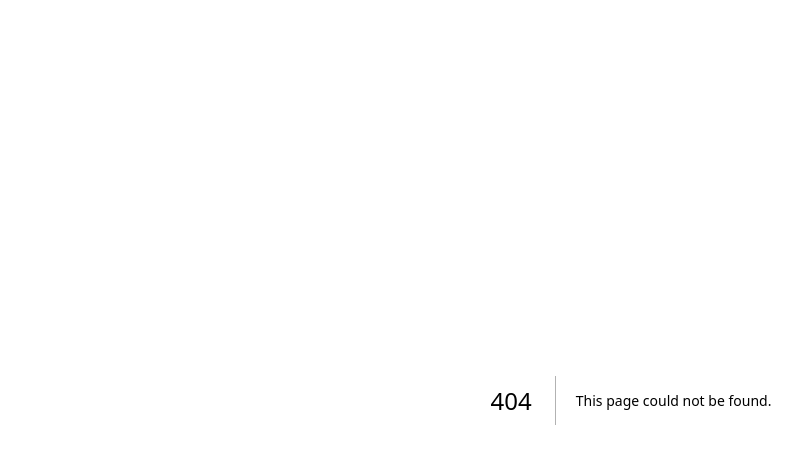
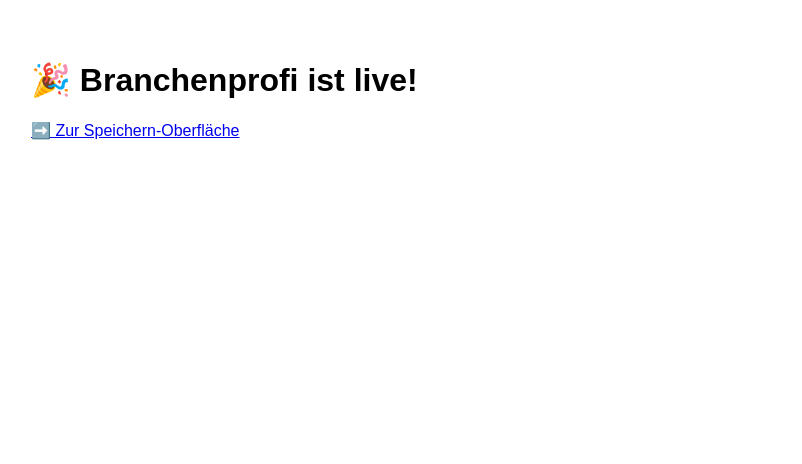
Before and after one commit to 7BLIXgh/EASTER_V1, a Next.js app: page / in a window 1280 px wide. Before the commit this address had no page. Shown: the top 464 px of the page, without its empty margins (9-811 px from the left). Built offline with nearby package versions, Linux system fonts and the light colour scheme.

Commit message:
Create index.tsx

```diff
--- /dev/null
+++ b/pages/index.tsx
@@ -0,0 +1,8 @@
+export default function Home() {
+  return (
+    <div style={{ padding: '2rem', fontFamily: 'sans-serif' }}>
+      <h1>🎉 Branchenprofi ist live!</h1>
+      <p><a href="/save">➡️ Zur Speichern-Oberfläche</a></p>
+    </div>
+  );
+}
```
